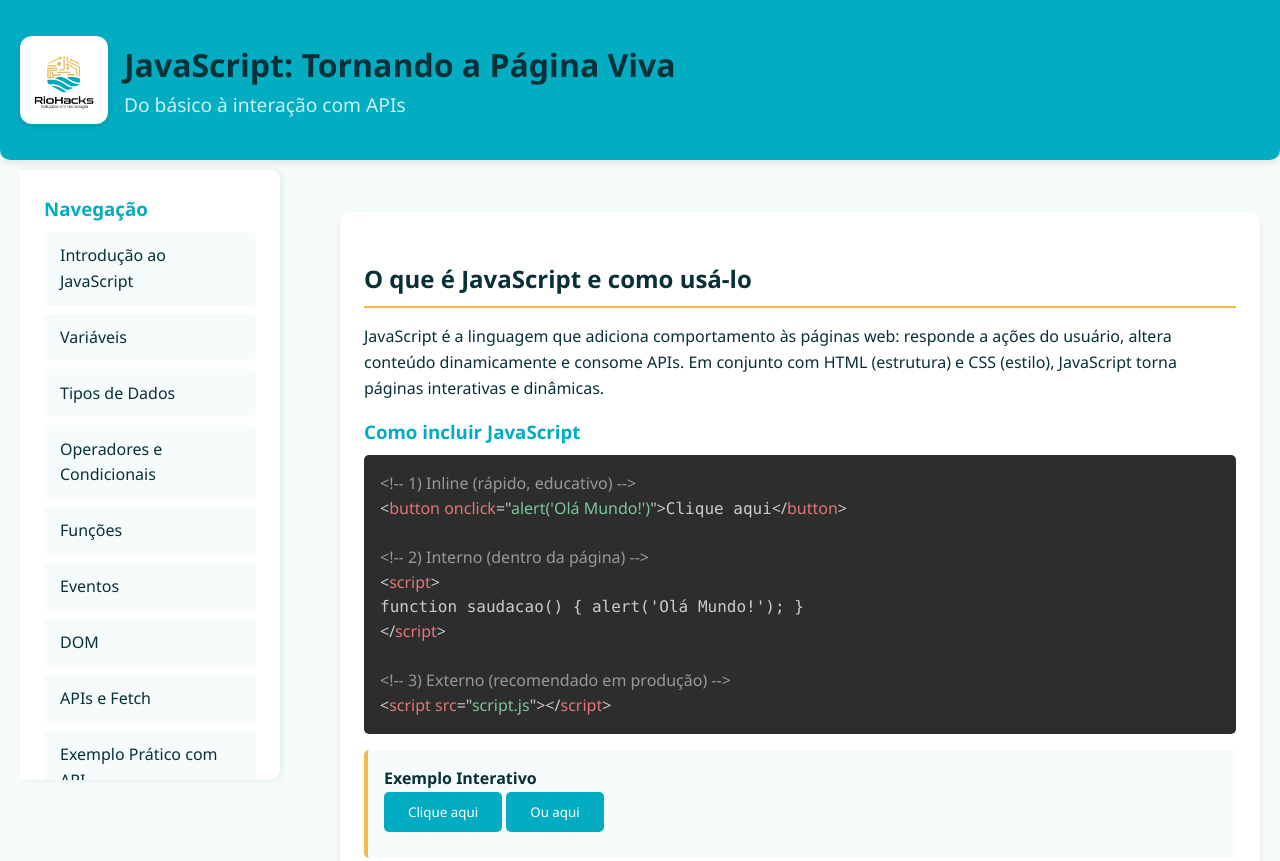
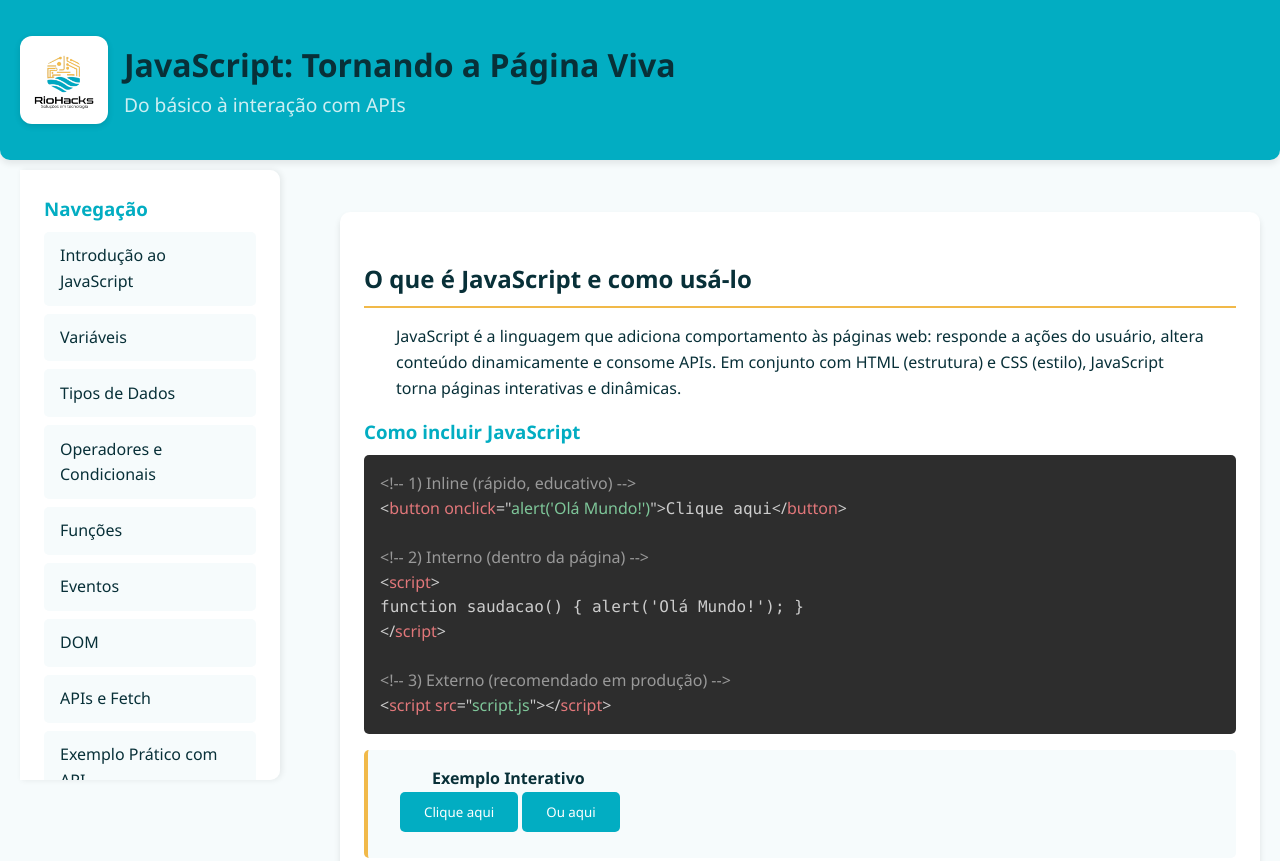
Before and after one commit to Jheickson/IntensivaoFrontEnd, a plain HTML site: page index.html in a window 1280 px wide. Shown: the top 861 px of the page. Drawn offline with nearby package versions, Linux system fonts and the light colour scheme.

Commit message:
style: Add horizontal padding to descriptive text for better readability
Added consistent horizontal padding to section content elements (paragraphs, lists, headings, examples, and demo code) to improve readability across different screen sizes. Implemented responsive design with 1rem padding on smaller screens and 2rem padding on screens 1200px and wider.

```diff
--- a/index.html
+++ b/index.html
@@ -162,6 +162,19 @@
       transition: transform 0.3s ease;
     }
 
+    /* Add horizontal padding to descriptive text for readability */
+    .section p,
+    .section ul,
+    .section ol,
+    .section li,
+    .section h4,
+    .section h5,
+    .section .example,
+    .section .demo-code {
+      padding-left: 1rem;
+      padding-right: 1rem;
+    }
+
     .section:hover {
       transform: translateY(-5px);
     }
@@ -320,6 +333,20 @@
 
       .demo-example {
         margin: 1.5rem 0;
+      }
+    }
+
+    @media (min-width: 1200px) {
+      .section p,
+      .section ul,
+      .section ol,
+      .section li,
+      .section h4,
+      .section h5,
+      .section .example,
+      .section .demo-code {
+        padding-left: 2rem;
+        padding-right: 2rem;
       }
     }
 
```
